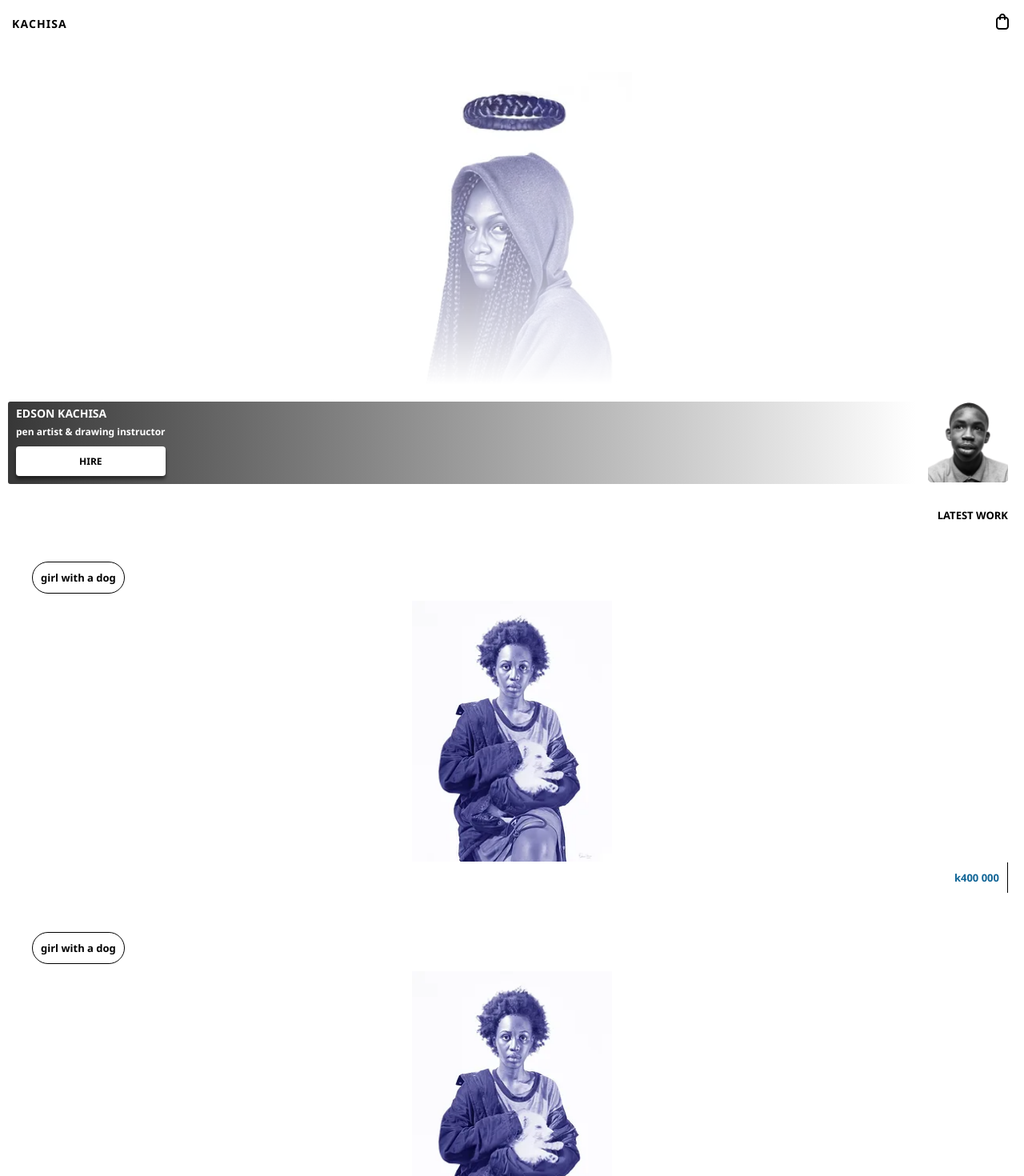
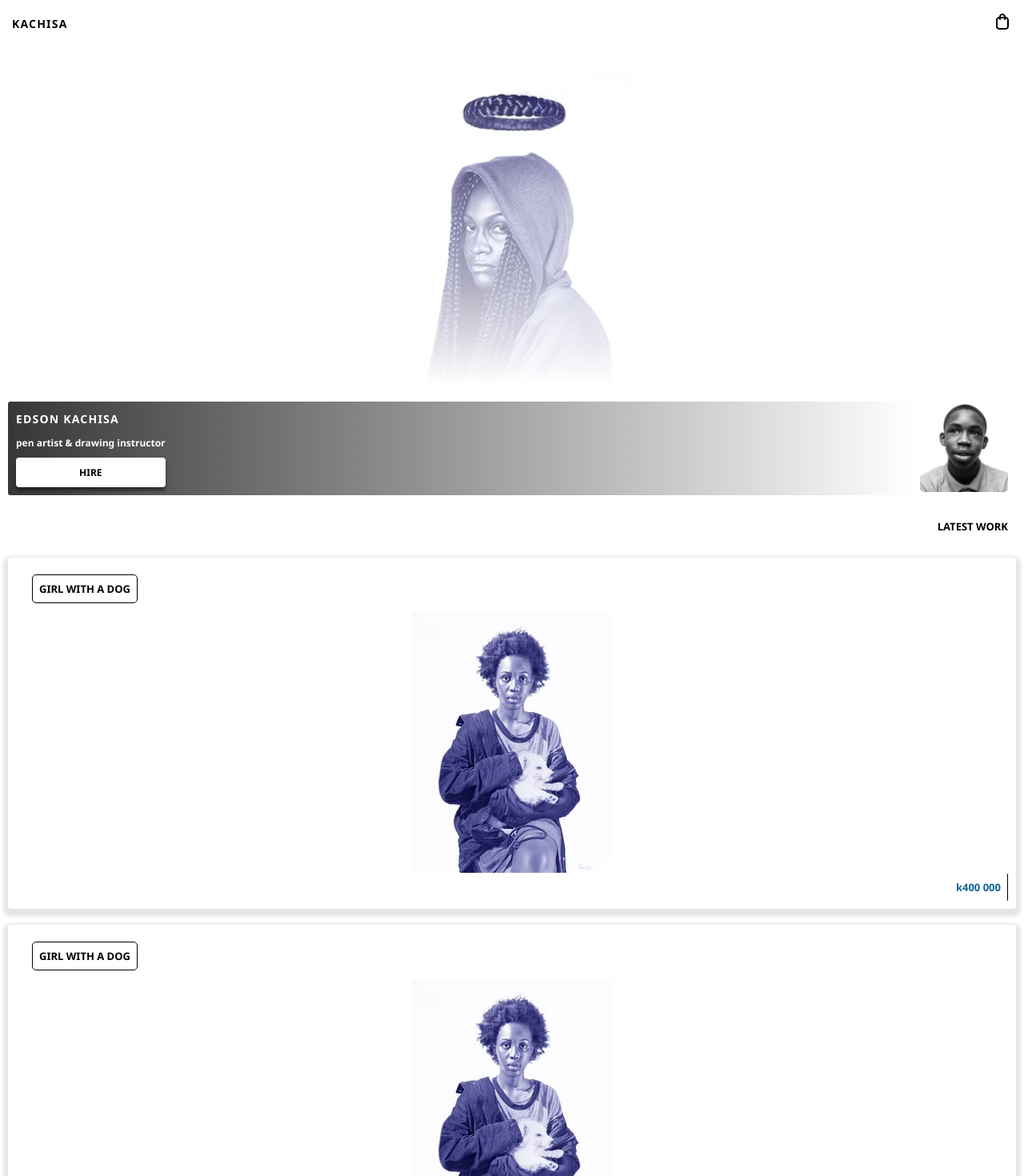
Before and after one commit to developerafrica/kachisa-portofolio-svkit, a SvelteKit app: page / in a window 1280 px wide. Shown: the top 1470 px of the page at 80% size. Built offline with nearby package versions, Linux system fonts and the light colour scheme.

Commit message:
commit 4

```diff
--- a/src/components/author.svelte
+++ b/src/components/author.svelte
@@ -29,11 +29,12 @@
                 .txt{
 
                     h1{
-                        @include fnt(var(--wc), 1.4rem, 700);
-                        padding: 5px 0;
+                        @include fnt(var(--wc), 1.4rem, 780);
+                        padding: 12px 0;
+                        letter-spacing: 1.2px;
                     }
                     p{
-                        @include fnt(var(--wc), 1.2rem, 650)
+                        @include fnt(var(--wc), 1.2rem, 600)
                     }
                     a{
                         @include fnt(var(--tc), 1.2rem, 650);
@@ -47,7 +48,7 @@
                 }
                 .img{
                     img{
-                        width: 100px;
+                        width: 110px;
                     }
                 }
             }
--- a/src/components/cards.svelte
+++ b/src/components/cards.svelte
@@ -61,6 +61,8 @@
             .mn{
                 .card{
                     margin: 2rem 0;
+                    box-shadow: rgba(0, 0, 0, 0.098) 0 4px 4px 6px;
+                    border-radius: 4px;
                     .cd{
                         padding: 1rem;
                         .end{
@@ -69,7 +71,8 @@
 
                                 @include fnt(var(--bl), 1.3rem, 600);
                                 border-right: black solid 1px;
-                                padding: 10px
+                                padding: 0.8rem;
+                                border-radius: 1px;
                             }
                         }
                         .txt{
@@ -79,8 +82,10 @@
                                 @include fnt(var(--tc), 1.3rem, 600);
                                 background: var(--wc);
                                 border: black solid 1px;
-                                border-radius: 3rem;
-                                padding: 1rem
+                                border-radius: 5px;
+                                text-transform: uppercase;
+                                padding: 0.8rem;
+                                // box-shadow: rgba(0, 0, 0, 0.412) 0 4px 4px 0;
 
                             }
 
--- a/src/routes/+layout.svelte
+++ b/src/routes/+layout.svelte
@@ -25,6 +25,9 @@
   </div>
 </article>
 <style lang="scss">
+  // :global(body){
+  //   background: var(--bg)
+  // }
   article{
     padding: 10px;
     header{
@@ -33,6 +36,7 @@
       left:0;
       width: 100%;
       background: var(--wc);
+      z-index: 10;
       nav{
         padding: 1.5rem;
         ul{
@@ -40,8 +44,8 @@
           align-items: center;
           justify-content: space-between;
           a{
-            @include fnt(var(--tc), 1.4rem, 600);
-            letter-spacing: 1.1px;
+            @include fnt(var(--tc), 1.4rem, 650);
+            letter-spacing: 1.2px;
           }
 
         }
--- a/src/variables.scss
+++ b/src/variables.scss
@@ -10,5 +10,7 @@
     --tc: black;
     --bl: #106596;
 
+    // --bg: hsl(0, 0%, 15%);
+
     --bl-ln: linear-gradient(to right, rgba(0, 0, 0, 0.786) 0%, white 90%)
 }
```
